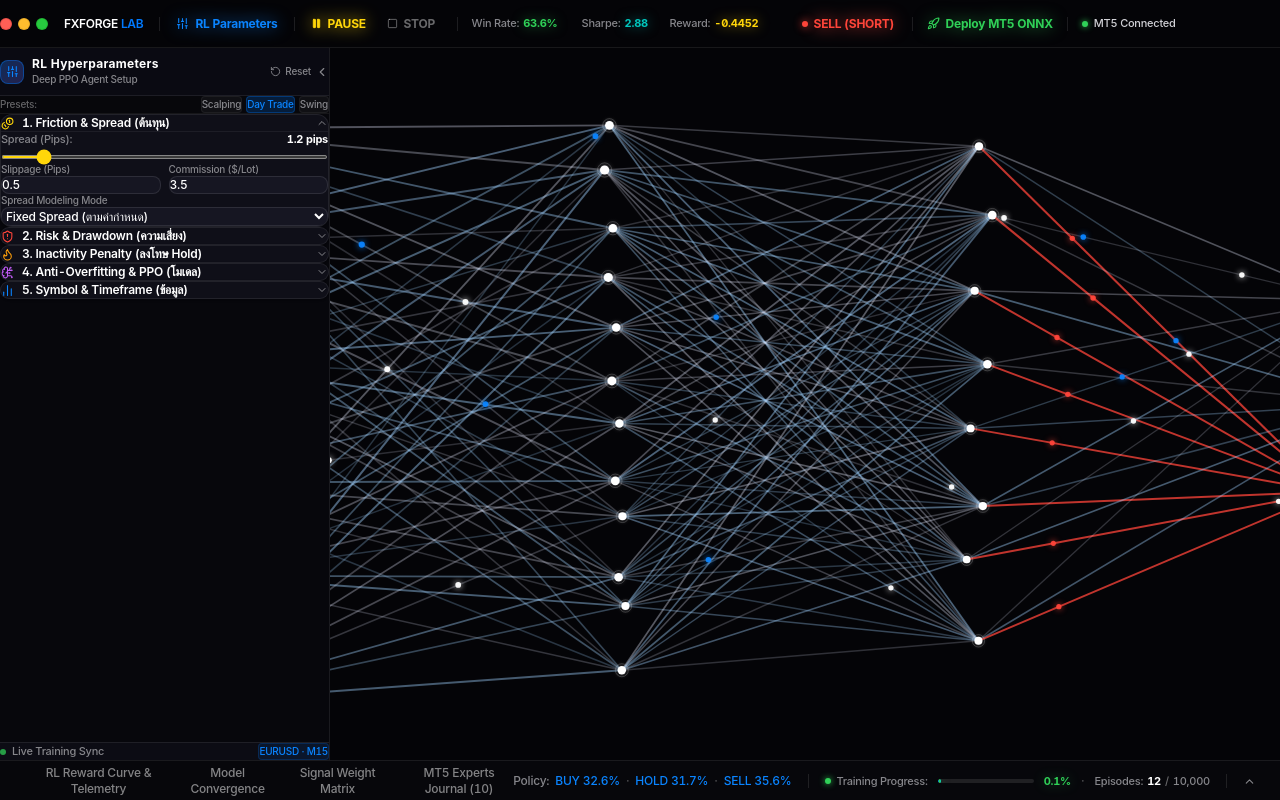
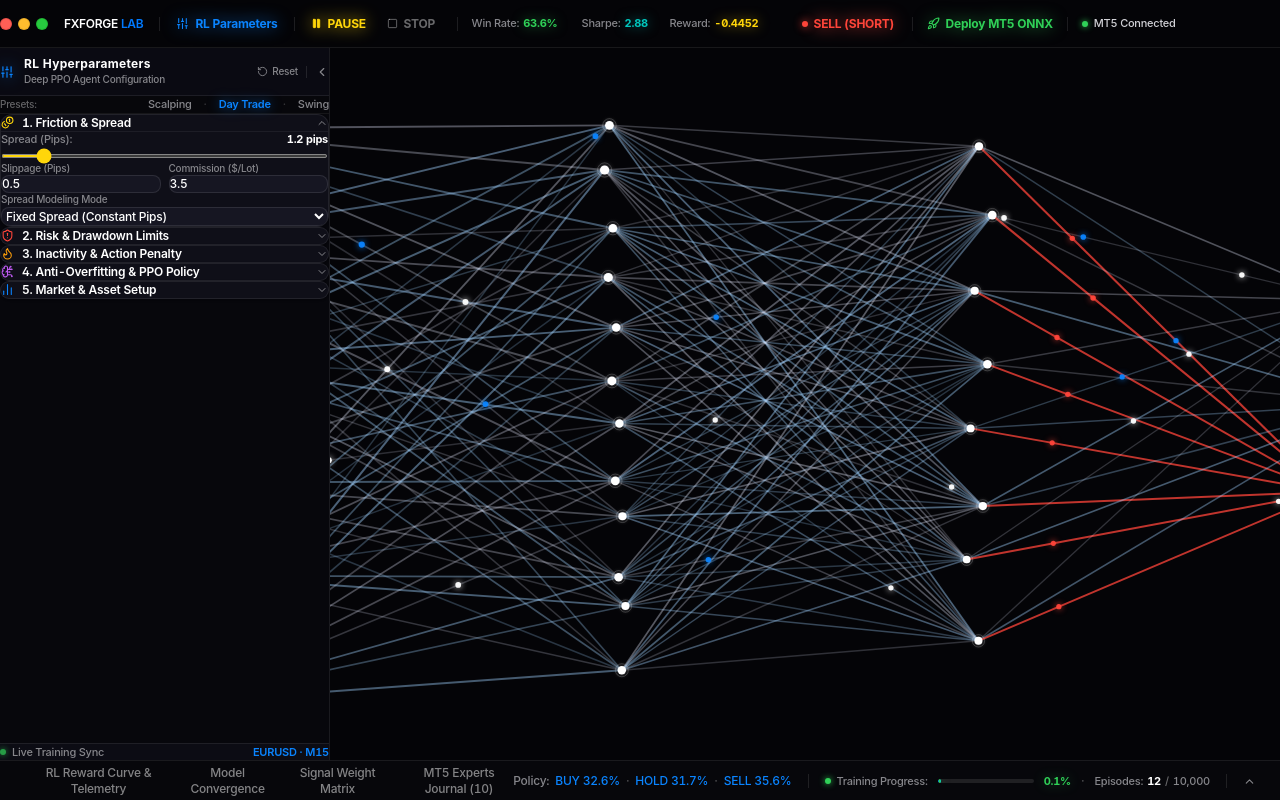
Before and after one commit to superman-owner/AI-RL-BPNN, a React (Vite) app: page / in a window 1280 px wide. Built offline with nearby package versions, Linux system fonts and the light colour scheme.

Commit message:
style: translate all hyperparameters and sidebar UI to 100% English and enforce zero-capsule frameless typography

```diff
--- a/src/components/Sidebar/TrainingConfigSidebar.tsx
+++ b/src/components/Sidebar/TrainingConfigSidebar.tsx
@@ -25,7 +25,7 @@ export const TrainingConfigSidebar: React.FC<TrainingConfigSidebarProps> = ({
     setActiveAccordion(activeAccordion === id ? null : id);
   };
 
-  // Preset Presets
+  // Preset Configurations
   const applyPreset = (preset: 'scalping' | 'daytrading' | 'swing') => {
     if (preset === 'scalping') {
       onUpdateConfig({
@@ -78,57 +78,59 @@ export const TrainingConfigSidebar: React.FC<TrainingConfigSidebarProps> = ({
         isOpen ? 'w-[330px]' : 'w-0'
       }`}
     >
-      {/*  Top Header */}
+      {/*  Top Header (Frameless, Zero-Capsule) */}
       <div className="h-12 px-4 border-b border-white/[0.08] flex items-center justify-between flex-shrink-0 bg-[#0c0c14]/80">
-        <div className="flex items-center gap-2">
-          <div className="w-6 h-6 rounded-lg bg-gradient-to-br from-[#007aff]/30 to-[#5856d6]/30 border border-[#007aff]/40 flex items-center justify-center text-[#0a84ff]">
-            <LucideIcons.Sliders size={13} />
-          </div>
+        <div className="flex items-center gap-2.5">
+          <LucideIcons.Sliders size={14} className="text-[#0a84ff] drop-shadow-[0_0_8px_rgba(10,132,255,0.7)]" />
           <div>
             <h2 className="text-xs font-bold text-white tracking-wide">RL Hyperparameters</h2>
-            <p className="text-[10px] text-[#86868b]">Deep PPO Agent Setup</p>
+            <p className="text-[10px] text-[#86868b]">Deep PPO Agent Configuration</p>
           </div>
         </div>
 
-        <div className="flex items-center gap-1">
+        <div className="flex items-center gap-2">
           <button
             onClick={onResetDefaults}
-            title="Reset to Quantitative Defaults"
-            className="p-1.5 rounded-lg hover:bg-white/[0.08] text-[#86868b] hover:text-white transition-colors cursor-pointer text-[10px] flex items-center gap-1"
+            title="Reset to Institutional Defaults"
+            className="text-[#86868b] hover:text-white transition-colors cursor-pointer text-[10px] flex items-center gap-1 font-medium"
           >
             <LucideIcons.RotateCcw size={11} />
             <span>Reset</span>
           </button>
 
+          <div className="h-3 w-[1px] bg-white/10" />
+
           <button
             onClick={onToggle}
             title="Collapse Sidebar"
-            className="p-1.5 rounded-lg hover:bg-white/[0.08] text-[#86868b] hover:text-white transition-colors cursor-pointer"
+            className="text-[#86868b] hover:text-white transition-colors cursor-pointer p-0.5"
           >
             <LucideIcons.ChevronLeft size={14} />
           </button>
         </div>
       </div>
 
-      {/* Preset Quick Toolbar */}
-      <div className="px-3 py-2 border-b border-white/[0.06] bg-[#07070b] flex items-center justify-between gap-1 flex-shrink-0">
+      {/*  Preset Bar (Frameless Typography, Zero Pills) */}
+      <div className="px-4 py-2 border-b border-white/[0.06] bg-[#07070b] flex items-center justify-between flex-shrink-0">
         <span className="text-[10px] font-medium text-[#636366]">Presets:</span>
-        <div className="flex items-center gap-1">
+        <div className="flex items-center gap-3 text-[11px]">
           <button
             onClick={() => applyPreset('scalping')}
-            className="px-2 py-0.5 rounded text-[10px] bg-white/[0.04] hover:bg-white/[0.1] text-[#86868b] hover:text-white border border-white/[0.06] transition-colors cursor-pointer"
+            className="text-[#86868b] hover:text-white transition-colors cursor-pointer font-medium"
           >
             Scalping
           </button>
+          <span className="text-white/20">·</span>
           <button
             onClick={() => applyPreset('daytrading')}
-            className="px-2 py-0.5 rounded text-[10px] bg-[#007aff]/20 hover:bg-[#007aff]/30 text-[#0a84ff] border border-[#007aff]/30 transition-colors cursor-pointer font-medium"
+            className="text-[#0a84ff] font-semibold drop-shadow-[0_0_6px_rgba(10,132,255,0.6)] cursor-pointer"
           >
             Day Trade
           </button>
+          <span className="text-white/20">·</span>
           <button
             onClick={() => applyPreset('swing')}
-            className="px-2 py-0.5 rounded text-[10px] bg-white/[0.04] hover:bg-white/[0.1] text-[#86868b] hover:text-white border border-white/[0.06] transition-colors cursor-pointer"
+            className="text-[#86868b] hover:text-white transition-colors cursor-pointer font-medium"
           >
             Swing
           </button>
@@ -142,11 +144,11 @@ export const TrainingConfigSidebar: React.FC<TrainingConfigSidebarProps> = ({
         <div className="bg-[#0f0f18] border border-white/[0.08] rounded-xl overflow-hidden shadow-sm">
           <button
             onClick={() => toggleAccordion('friction')}
-            className="w-full px-3 py-2.5 flex items-center justify-between text-left hover:bg-white/[0.02] transition-colors cursor-pointer"
+            className="w-full px-3.5 py-2.5 flex items-center justify-between text-left hover:bg-white/[0.02] transition-colors cursor-pointer"
           >
             <div className="flex items-center gap-2 text-xs font-semibold text-white">
               <LucideIcons.Coins size={13} className="text-[#ffd60a]" />
-              <span>1. Friction & Spread (ต้นทุน)</span>
+              <span>1. Friction & Spread</span>
             </div>
             <LucideIcons.ChevronDown
               size={12}
@@ -157,7 +159,7 @@ export const TrainingConfigSidebar: React.FC<TrainingConfigSidebarProps> = ({
           </button>
 
           {activeAccordion === 'friction' && (
-            <div className="px-3 pb-3 pt-1 space-y-2.5 border-t border-white/[0.06] text-xs">
+            <div className="px-3.5 pb-3.5 pt-1 space-y-2.5 border-t border-white/[0.06] text-xs">
               <div>
                 <div className="flex justify-between items-center mb-1">
                   <label className="text-[11px] text-[#86868b]">Spread (Pips):</label>
@@ -170,7 +172,7 @@ export const TrainingConfigSidebar: React.FC<TrainingConfigSidebarProps> = ({
                   step="0.1"
                   value={config.spreadPips}
                   onChange={(e) => onUpdateConfig({ spreadPips: parseFloat(e.target.value) })}
-                  className="w-full accent-[#ffd60a] bg-white/10 h-1 rounded-lg cursor-pointer"
+                  className="w-full accent-[#ffd60a] bg-white/10 h-1 rounded-full cursor-pointer"
                 />
               </div>
 
@@ -208,8 +210,8 @@ export const TrainingConfigSidebar: React.FC<TrainingConfigSidebarProps> = ({
                   onChange={(e) => onUpdateConfig({ spreadMode: e.target.value as 'fixed' | 'dynamic' })}
                   className="w-full bg-[#161622] border border-white/10 rounded-lg px-2.5 py-1 text-white text-xs focus:outline-none focus:border-[#007aff] cursor-pointer"
                 >
-                  <option value="fixed">Fixed Spread (ตามค่ากำหนด)</option>
-                  <option value="dynamic">Dynamic Market Spread (ตาม Volatility)</option>
+                  <option value="fixed">Fixed Spread (Constant Pips)</option>
+                  <option value="dynamic">Dynamic Market Spread (Volatility-Adaptive)</option>
                 </select>
               </div>
             </div>
@@ -220,11 +222,11 @@ export const TrainingConfigSidebar: React.FC<TrainingConfigSidebarProps> = ({
         <div className="bg-[#0f0f18] border border-white/[0.08] rounded-xl overflow-hidden shadow-sm">
           <button
             onClick={() => toggleAccordion('risk')}
-            className="w-full px-3 py-2.5 flex items-center justify-between text-left hover:bg-white/[0.02] transition-colors cursor-pointer"
+            className="w-full px-3.5 py-2.5 flex items-center justify-between text-left hover:bg-white/[0.02] transition-colors cursor-pointer"
           >
             <div className="flex items-center gap-2 text-xs font-semibold text-white">
               <LucideIcons.ShieldAlert size={13} className="text-[#ff453a]" />
-              <span>2. Risk & Drawdown (ความเสี่ยง)</span>
+              <span>2. Risk & Drawdown Limits</span>
             </div>
             <LucideIcons.ChevronDown
               size={12}
@@ -235,7 +237,7 @@ export const TrainingConfigSidebar: React.FC<TrainingConfigSidebarProps> = ({
           </button>
 
           {activeAccordion === 'risk' && (
-            <div className="px-3 pb-3 pt-1 space-y-2.5 border-t border-white/[0.06] text-xs">
+            <div className="px-3.5 pb-3.5 pt-1 space-y-2.5 border-t border-white/[0.06] text-xs">
               <div>
                 <div className="flex justify-between items-center mb-1">
                   <label className="text-[11px] text-[#86868b]">Max Allowed Drawdown:</label>
@@ -250,9 +252,9 @@ export const TrainingConfigSidebar: React.FC<TrainingConfigSidebarProps> = ({
                   step="0.5"
                   value={config.maxDrawdownLimit}
                   onChange={(e) => onUpdateConfig({ maxDrawdownLimit: parseFloat(e.target.value) })}
-                  className="w-full accent-[#ff453a] bg-white/10 h-1 rounded-lg cursor-pointer"
+                  className="w-full accent-[#ff453a] bg-white/10 h-1 rounded-full cursor-pointer"
                 />
-                <p className="text-[9px] text-[#636366] mt-0.5">หากย่อตัวเกินนี้ จะตัดจบ Episode ทันที (Early Stop)</p>
+                <p className="text-[9px] text-[#636366] mt-0.5">Early termination and penalty if drawdown threshold is breached</p>
               </div>
 
               <div className="grid grid-cols-2 gap-2">
@@ -283,7 +285,7 @@ export const TrainingConfigSidebar: React.FC<TrainingConfigSidebarProps> = ({
               </div>
 
               <div>
-                <label className="text-[10px] text-[#86868b] block mb-1">Max Position Holding (Bars)</label>
+                <label className="text-[10px] text-[#86868b] block mb-1">Max Holding Period (Bars)</label>
                 <input
                   type="number"
                   min="4"
@@ -301,9 +303,9 @@ export const TrainingConfigSidebar: React.FC<TrainingConfigSidebarProps> = ({
                   onChange={(e) => onUpdateConfig({ rewardMetric: e.target.value as 'sharpe' | 'sortino' | 'pnl' })}
                   className="w-full bg-[#161622] border border-white/10 rounded-lg px-2.5 py-1 text-white text-xs focus:outline-none focus:border-[#007aff] cursor-pointer"
                 >
-                  <option value="sharpe">Differential Sharpe Ratio (สมดุลกำไร/ผันผวน)</option>
-                  <option value="sortino">Sortino Ratio (เน้นคุม Downside)</option>
-                  <option value="pnl">Pure Net PnL (กำไรสุทธิ)</option>
+                  <option value="sharpe">Differential Sharpe Ratio (Risk-Adjusted Return)</option>
+                  <option value="sortino">Sortino Ratio (Downside Risk Penalized)</option>
+                  <option value="pnl">Pure Net Cumulative PnL</option>
                 </select>
               </div>
             </div>
@@ -314,11 +316,11 @@ export const TrainingConfigSidebar: React.FC<TrainingConfigSidebarProps> = ({
         <div className="bg-[#0f0f18] border border-white/[0.08] rounded-xl overflow-hidden shadow-sm">
           <button
             onClick={() => toggleAccordion('inactivity')}
-            className="w-full px-3 py-2.5 flex items-center justify-between text-left hover:bg-white/[0.02] transition-colors cursor-pointer"
+            className="w-full px-3.5 py-2.5 flex items-center justify-between text-left hover:bg-white/[0.02] transition-colors cursor-pointer"
           >
             <div className="flex items-center gap-2 text-xs font-semibold text-white">
               <LucideIcons.Flame size={13} className="text-[#ff9f0a]" />
-              <span>3. Inactivity Penalty (ลงโทษ Hold)</span>
+              <span>3. Inactivity & Action Penalty</span>
             </div>
             <LucideIcons.ChevronDown
               size={12}
@@ -329,7 +331,7 @@ export const TrainingConfigSidebar: React.FC<TrainingConfigSidebarProps> = ({
           </button>
 
           {activeAccordion === 'inactivity' && (
-            <div className="px-3 pb-3 pt-1 space-y-2.5 border-t border-white/[0.06] text-xs">
+            <div className="px-3.5 pb-3.5 pt-1 space-y-2.5 border-t border-white/[0.06] text-xs">
               <div>
                 <div className="flex justify-between items-center mb-1">
                   <label className="text-[11px] text-[#86868b]">Hold Step Penalty:</label>
@@ -344,15 +346,15 @@ export const TrainingConfigSidebar: React.FC<TrainingConfigSidebarProps> = ({
                   step="0.0001"
                   value={config.inactivityPenalty}
                   onChange={(e) => onUpdateConfig({ inactivityPenalty: parseFloat(e.target.value) })}
-                  className="w-full accent-[#ff9f0a] bg-white/10 h-1 rounded-lg cursor-pointer"
+                  className="w-full accent-[#ff9f0a] bg-white/10 h-1 rounded-full cursor-pointer"
                 />
-                <p className="text-[9px] text-[#636366] mt-0.5">หักคะแนนสะสมทีละนิดเพื่อกระตุ้นให้โมเดลหาจังหวะเทรด</p>
+                <p className="text-[9px] text-[#636366] mt-0.5">Penalizes continuous idle holding to encourage active alpha search</p>
               </div>
 
               <div className="flex items-center justify-between pt-1">
                 <div>
                   <span className="text-[11px] text-white font-medium block">Opportunity Cost Penalty</span>
-                  <span className="text-[9px] text-[#86868b] block">ลงโทษหากถือว่างขณะตลาดมีเทรนด์แรง</span>
+                  <span className="text-[9px] text-[#86868b] block">Penalize staying flat during strong market moves</span>
                 </div>
                 <input
                   type="checkbox"
@@ -369,11 +371,11 @@ export const TrainingConfigSidebar: React.FC<TrainingConfigSidebarProps> = ({
         <div className="bg-[#0f0f18] border border-white/[0.08] rounded-xl overflow-hidden shadow-sm">
           <button
             onClick={() => toggleAccordion('ppo')}
-            className="w-full px-3 py-2.5 flex items-center justify-between text-left hover:bg-white/[0.02] transition-colors cursor-pointer"
+            className="w-full px-3.5 py-2.5 flex items-center justify-between text-left hover:bg-white/[0.02] transition-colors cursor-pointer"
           >
             <div className="flex items-center gap-2 text-xs font-semibold text-white">
               <LucideIcons.BrainCircuit size={13} className="text-[#bf5af2]" />
-              <span>4. Anti-Overfitting & PPO (โมเดล)</span>
+              <span>4. Anti-Overfitting & PPO Policy</span>
             </div>
             <LucideIcons.ChevronDown
               size={12}
@@ -384,7 +386,7 @@ export const TrainingConfigSidebar: React.FC<TrainingConfigSidebarProps> = ({
           </button>
 
           {activeAccordion === 'ppo' && (
-            <div className="px-3 pb-3 pt-1 space-y-2.5 border-t border-white/[0.06] text-xs">
+            <div className="px-3.5 pb-3.5 pt-1 space-y-2.5 border-t border-white/[0.06] text-xs">
               <div>
                 <div className="flex justify-between items-center mb-1">
                   <label className="text-[11px] text-[#86868b]">Entropy Regularization (β):</label>
@@ -397,9 +399,9 @@ export const TrainingConfigSidebar: React.FC<TrainingConfigSidebarProps> = ({
                   step="0.005"
                   value={config.entropyCoef}
                   onChange={(e) => onUpdateConfig({ entropyCoef: parseFloat(e.target.value) })}
-                  className="w-full accent-[#bf5af2] bg-white/10 h-1 rounded-lg cursor-pointer"
+                  className="w-full accent-[#bf5af2] bg-white/10 h-1 rounded-full cursor-pointer"
                 />
-                <p className="text-[9px] text-[#636366] mt-0.5">ยิ่งสูงโมเดลยิ่งสำรวจทางเลือกใหม่ ลดการจำข้อสอบ</p>
+                <p className="text-[9px] text-[#636366] mt-0.5">Higher entropy forces action exploration and prevents overfitting</p>
               </div>
 
               <div className="grid grid-cols-2 gap-2">
@@ -449,11 +451,11 @@ export const TrainingConfigSidebar: React.FC<TrainingConfigSidebarProps> = ({
         <div className="bg-[#0f0f18] border border-white/[0.08] rounded-xl overflow-hidden shadow-sm">
           <button
             onClick={() => toggleAccordion('data')}
-            className="w-full px-3 py-2.5 flex items-center justify-between text-left hover:bg-white/[0.02] transition-colors cursor-pointer"
+            className="w-full px-3.5 py-2.5 flex items-center justify-between text-left hover:bg-white/[0.02] transition-colors cursor-pointer"
           >
             <div className="flex items-center gap-2 text-xs font-semibold text-white">
               <LucideIcons.BarChart2 size={13} className="text-[#0a84ff]" />
-              <span>5. Symbol & Timeframe (ข้อมูล)</span>
+              <span>5. Market & Asset Setup</span>
             </div>
             <LucideIcons.ChevronDown
               size={12}
@@ -464,7 +466,7 @@ export const TrainingConfigSidebar: React.FC<TrainingConfigSidebarProps> = ({
           </button>
 
           {activeAccordion === 'data' && (
-            <div className="px-3 pb-3 pt-1 space-y-2.5 border-t border-white/[0.06] text-xs">
+            <div className="px-3.5 pb-3.5 pt-1 space-y-2.5 border-t border-white/[0.06] text-xs">
               <div>
                 <label className="text-[10px] text-[#86868b] block mb-1">Trading Asset / Symbol</label>
                 <select
@@ -524,22 +526,22 @@ export const TrainingConfigSidebar: React.FC<TrainingConfigSidebarProps> = ({
                   step="0.05"
                   value={config.fractionalDiffOrder}
                   onChange={(e) => onUpdateConfig({ fractionalDiffOrder: parseFloat(e.target.value) })}
-                  className="w-full accent-[#0a84ff] bg-white/10 h-1 rounded-lg cursor-pointer"
+                  className="w-full accent-[#0a84ff] bg-white/10 h-1 rounded-full cursor-pointer"
                 />
-                <p className="text-[9px] text-[#636366] mt-0.5">แปลงราคาเป็น Stationary โดยคง Memory ไว้</p>
+                <p className="text-[9px] text-[#636366] mt-0.5">Fractionally differentiated stationary series preserving memory features</p>
               </div>
             </div>
           )}
         </div>
       </div>
 
-      {/*  Bottom Status Footer */}
-      <div className="p-3 border-t border-white/[0.08] bg-[#0c0c14] flex items-center justify-between text-[11px]">
+      {/*  Bottom Status Footer (Frameless Typography, Zero Capsules) */}
+      <div className="px-4 py-3 border-t border-white/[0.08] bg-[#0c0c14] flex items-center justify-between text-[11px]">
         <div className="flex items-center gap-1.5 text-[#86868b]">
-          <span className={`w-1.5 h-1.5 rounded-full ${isRunning ? 'bg-[#30d158] animate-pulse' : 'bg-[#ffd60a]'}`} />
-          <span>{isRunning ? 'Live Training Sync' : 'Engine Ready'}</span>
+          <span className={`w-1.5 h-1.5 rounded-full ${isRunning ? 'bg-[#30d158] shadow-[0_0_6px_#30d158] animate-pulse' : 'bg-[#ffd60a]'}`} />
+          <span className="font-medium">{isRunning ? 'Live Training Sync' : 'Engine Ready'}</span>
         </div>
-        <span className="text-[10px] font-mono text-[#0a84ff] bg-[#007aff]/10 px-2 py-0.5 rounded border border-[#007aff]/20">
+        <span className="text-[11px] font-mono text-[#0a84ff] font-semibold">
           {config.symbol} · {config.primaryTimeframe}
         </span>
       </div>
```
